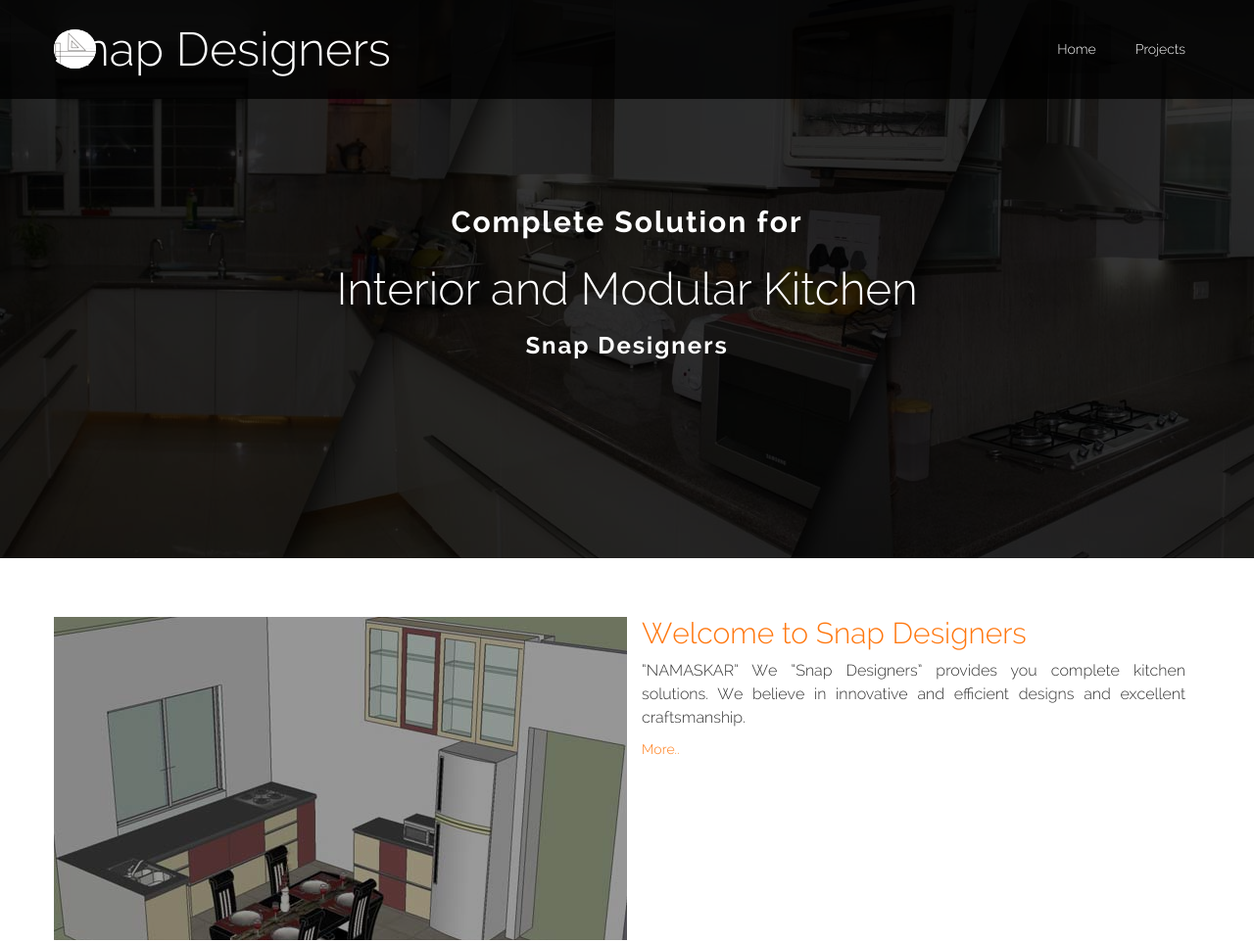
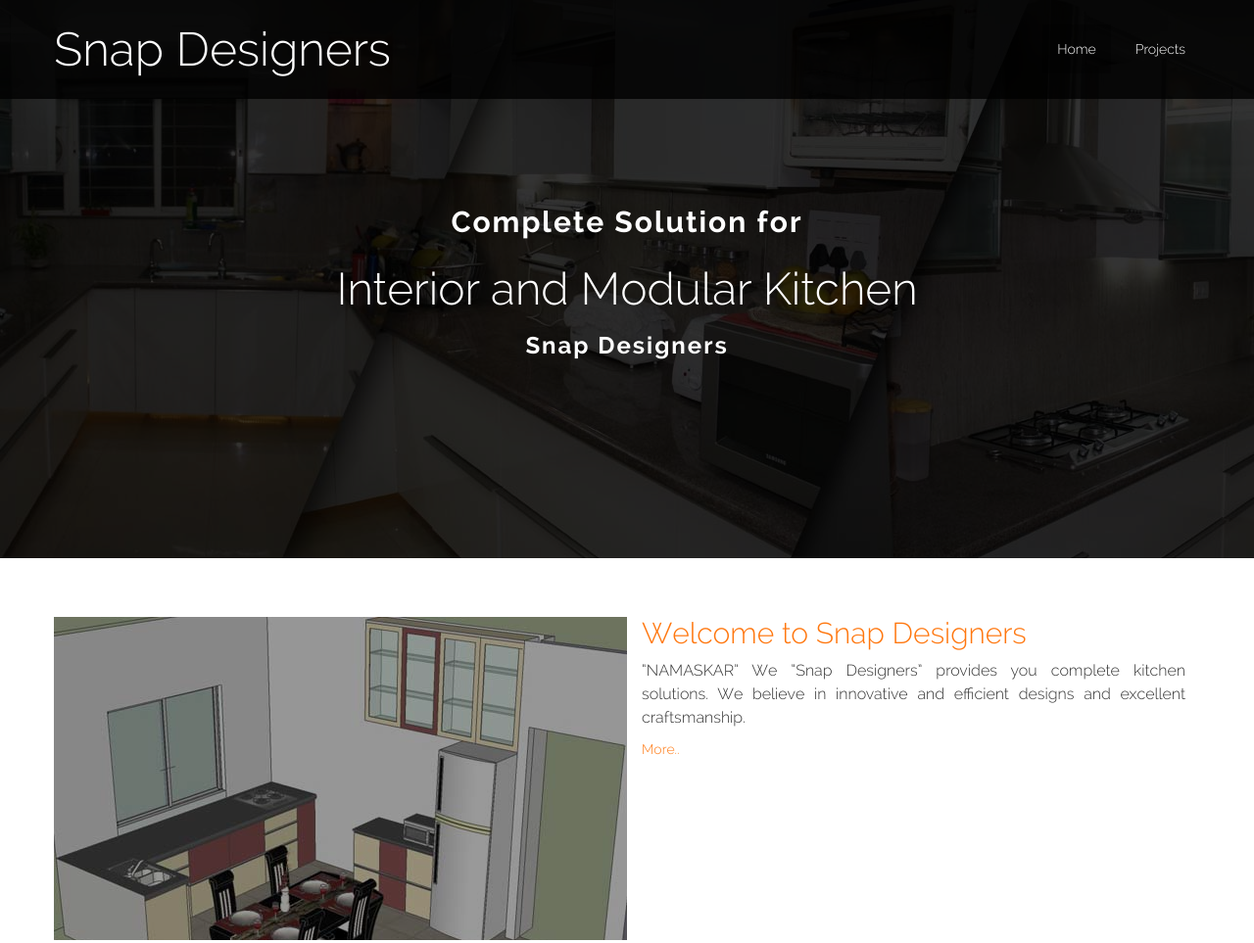
Before and after one commit to snapdesigners/snapdesigners.github.io, a plain HTML site: page index.html in a window 1280 px wide. Shown: the top 963 px of the page at 98% size. Drawn offline with Linux system fonts and the light colour scheme.

Commit message:
Removed logos

```diff
--- a/index.html
+++ b/index.html
@@ -27,7 +27,7 @@
                     <span class="icon-bar"></span>
                     <span class="icon-bar"></span>
                   </button>
-                  <a class="navbar-brand" ng-click="handlePageChange('Home')"><img src="img/snapLogo.png" />{{skDetails.title}}</a>
+                  <a class="navbar-brand" ng-click="handlePageChange('Home')"><!---img src="img/snapLogo.png" /-->{{skDetails.title}}</a>
                 </div>
                 <div ng-class="mobileNavClass ? 'navbar-collapse collapse in' : 'navbar-collapse collapse'">
                   <ul class="nav navbar-nav navbar-right">
```
